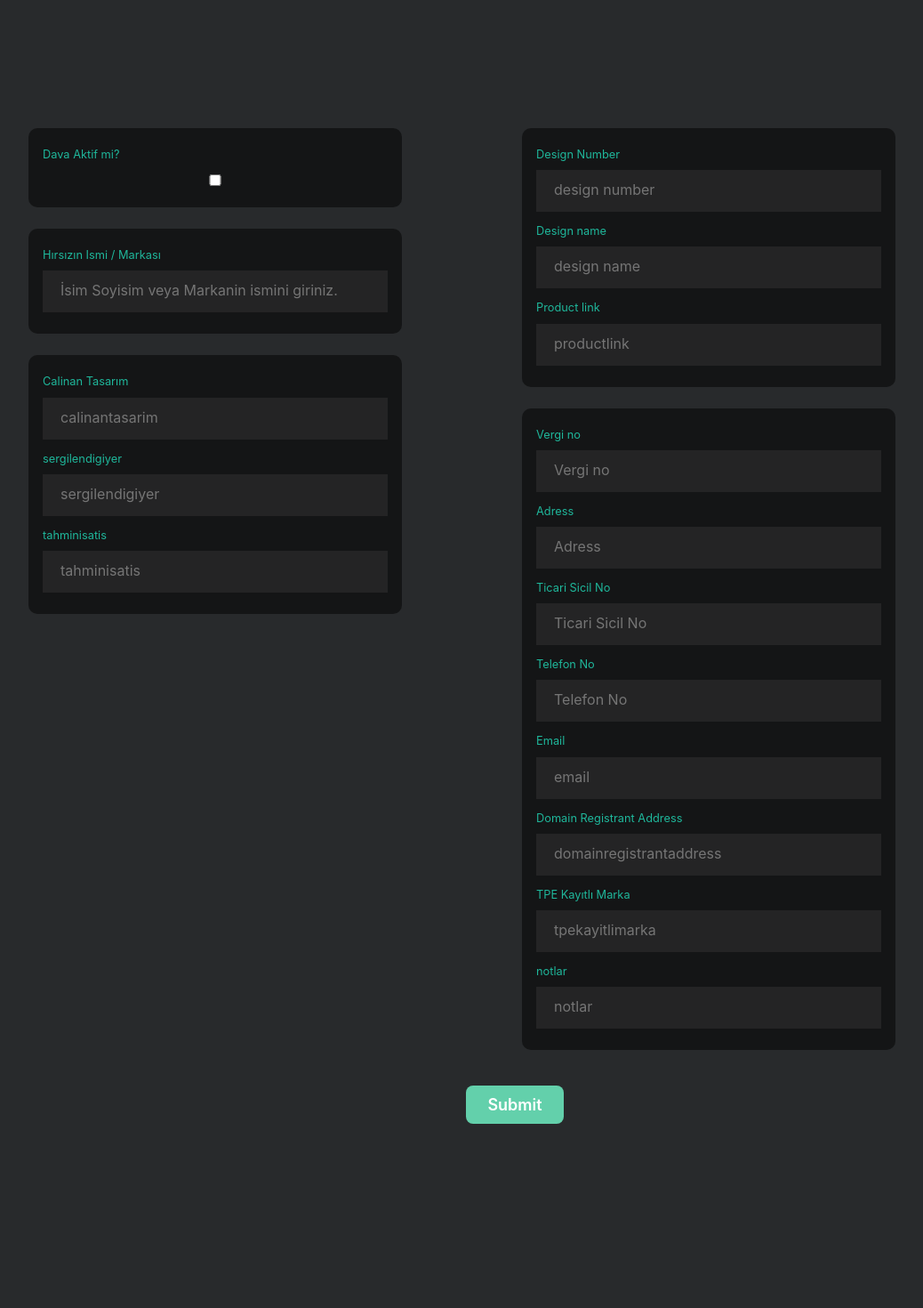
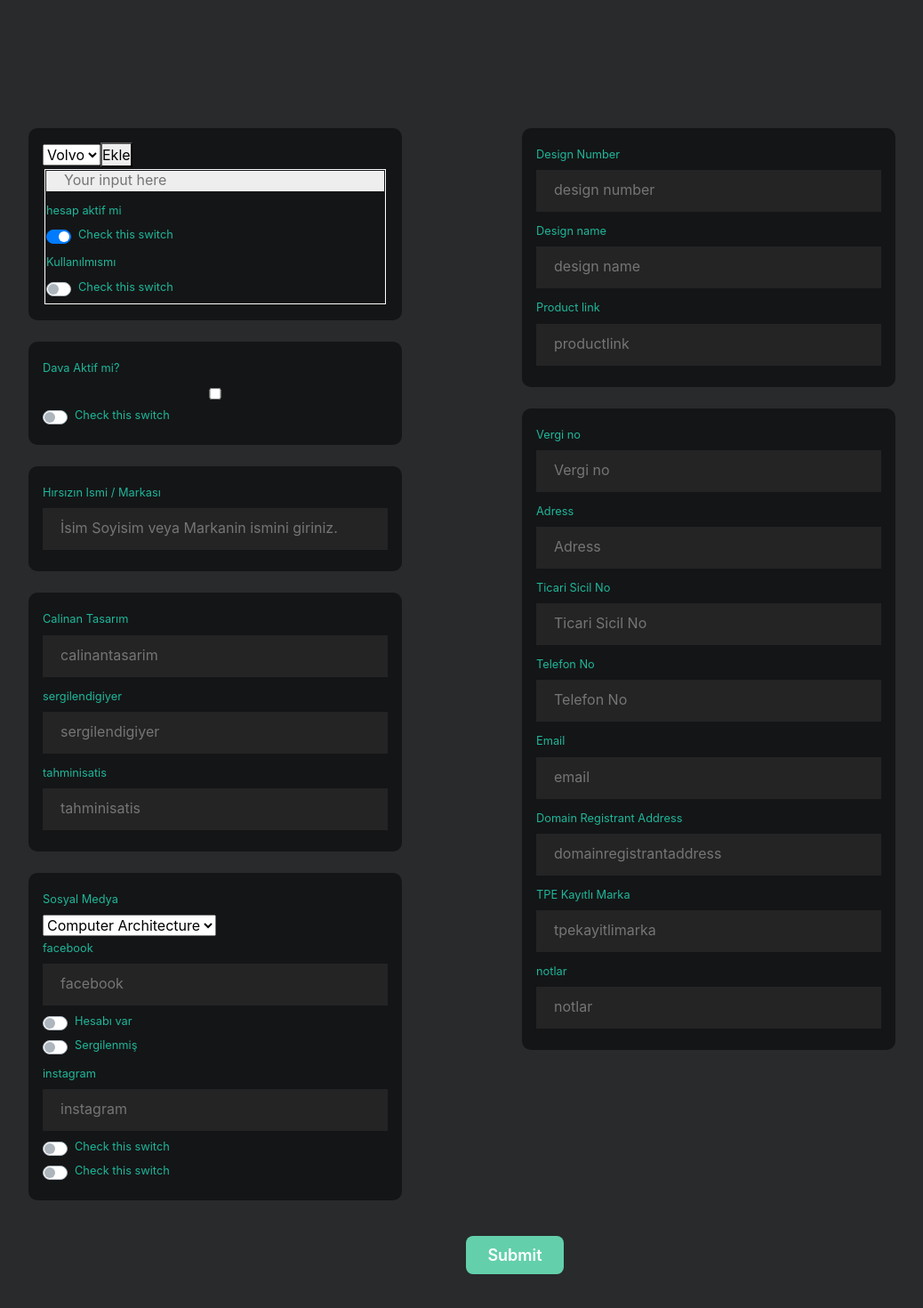
Before and after one commit to fport/dava-takip-frontend, a React (Create React App) app: page /add in a window 1280 px wide. Shown: the part 192-1662 px from the top of the page at 89% size, without its empty margins (61-1099 px from the left). Before the commit the page ends 1503 px from the top, so only its background shows below. Built offline with nearby package versions, Linux system fonts and the light colour scheme; sample sign-in values are in the browser's storage.

Commit message:
:zap: added something
added something

```diff
--- a/src/components/AddInfo/index.js
+++ b/src/components/AddInfo/index.js
@@ -1,7 +1,7 @@
 import { useState } from "react";
 import axios from "axios";
 import "./style.css";
-import { Container, Row, Col } from "react-bootstrap";
+import { Container, Row, Col, Form } from "react-bootstrap";
 
 const AddInfo = () => {
   const [dava, setDava] = useState({
@@ -23,6 +23,36 @@ const AddInfo = () => {
     tahminisatis: "",
   });
 
+  const [social, setSocial] = useState([
+    { medya: "facebook", active1: true, active2: false },
+  ]);
+
+  const onAddBtnClick = (event) => {
+    console.log(event);
+  };
+  const handleChange = (e) => {
+    const { name, value } = e.target;
+    setDava((prevState) => ({
+      ...prevState,
+      [name]: value,
+    }));
+  };
+
+  const handleOnChange = (e) => {
+    let reverse = !dava.active;
+    setDava((prevState) => ({
+      ...prevState,
+      active: reverse,
+    }));
+  };
+
+  const handleOnChangex = (e) => {
+    let reverse = !dava.social;
+    setDava((prevState) => ({
+      ...prevState,
+      social: reverse,
+    }));
+  };
   const addDava = async (e) => {
     e.preventDefault();
 
@@ -65,22 +95,6 @@ const AddInfo = () => {
     });
   };
 
-  const handleChange = (e) => {
-    const { name, value } = e.target;
-    setDava((prevState) => ({
-      ...prevState,
-      [name]: value,
-    }));
-  };
-
-  const handleOnChange = (e) => {
-    let reverse = !dava.active;
-    setDava((prevState) => ({
-      ...prevState,
-      active: reverse,
-    }));
-  };
-
   return (
     <>
       <div className="sayfa-bilgilendirme">
@@ -93,7 +107,54 @@ const AddInfo = () => {
               <Col>
                 <div className="grup">
                   <div className="form-group">
-                    <div className="aktif-checkbox"></div>
+                    <div>
+                      <select id="cars">
+                        <option value="Volvo">Volvo</option>
+                        <option value="Saab">Saab</option>
+                        <option value="Opel">Opel</option>
+                        <option value="Audi">Audi</option>
+                      </select>
+                      <button onClick={onAddBtnClick}>Ekle</button>
+                    </div>
+                    {social.map((val, index) => (
+                      <div
+                        key={index}
+                        style={{
+                          display: "flex",
+                          border: "1px solid white",
+                          margin: "2px",
+                          padding: "1px",
+                          flexDirection: "column",
+                        }}
+                      >
+                        <input
+                          style={{ height: "4px" }}
+                          placeholder="Your input here"
+                        />
+                        <div>
+                          <label htmlFor="active">hesap aktif mi</label>
+                          <Form.Check
+                            type="switch"
+                            id="custom-switch"
+                            label="Check this switch"
+                            checked={val.active1}
+                            onChange={handleOnChangex}
+                          />
+                          <label htmlFor="active">Kullanılmısmı</label>
+                          <Form.Check
+                            type="switch"
+                            id="custom-switch"
+                            label="Check this switch"
+                            checked={val.active2}
+                            onChange={handleOnChangex}
+                          />
+                        </div>
+                      </div>
+                    ))}
+                  </div>
+                </div>
+                <div className="grup">
+                  <div className="form-group">
                     <label htmlFor="active">Dava Aktif mi?</label>
                     <input
                       type="checkbox"
@@ -101,6 +162,13 @@ const AddInfo = () => {
                       name="active"
                       checked={dava.active}
                       onChange={handleOnChange}
+                    />
+                    <Form.Check
+                      type="switch"
+                      id="custom-switch"
+                      checked={dava.social}
+                      label="Check this switch"
+                      onChange={handleOnChangex}
                     />
                   </div>
                 </div>
@@ -146,6 +214,66 @@ const AddInfo = () => {
                       name="tahminisatis"
                       onChange={handleChange}
                       value={dava.tahminisatis}
+                    />
+                  </div>
+                </div>
+                <div className="grup">
+                  <div className="form-group">
+                    <div className="aktif-checkbox"></div>
+                    <label htmlFor="active">Sosyal Medya</label>
+                    <select name="dropdown">
+                      <option value="Computer Architecture" selected>
+                        Computer Architecture
+                      </option>
+                      <option value="Java">Java</option>
+                      <option value="Discrete Mathematics">
+                        Discrete Mathematics
+                      </option>
+                    </select>
+
+                    <label htmlFor="adress">facebook</label>
+                    <input
+                      className="input-box"
+                      type="text"
+                      placeholder="facebook"
+                      name="facebook"
+                      onChange={handleChange}
+                    />
+                    <Form.Check
+                      type="switch"
+                      id="custom-switch"
+                      checked={dava.social}
+                      label="Hesabı var"
+                      onChange={handleOnChangex}
+                    />
+                    <Form.Check
+                      type="switch"
+                      id="custom-switch"
+                      checked={dava.social}
+                      label="Sergilenmiş"
+                      onChange={handleOnChangex}
+                    />
+                    <label htmlFor="adress">instagram</label>
+                    <input
+                      className="input-box"
+                      type="text"
+                      placeholder="instagram"
+                      name="facebook"
+                      onChange={handleChange}
+                    />
+                    <Form.Check
+                      type="switch"
+                      id="custom-switch"
+                      checked={dava.social}
+                      label="Check this switch"
+                      onChange={handleOnChangex}
+                    />
+                    <Form.Check
+                      type="switch"
+                      id="custom-switch"
+                      checked={dava.social}
+                      label="Check this switch"
+                      onChange={handleOnChangex}
                     />
                   </div>
                 </div>
@@ -263,7 +391,6 @@ const AddInfo = () => {
               </Col>
             </Row>
           </Container>
-
         </div>
         <div className="dava-but">
           <button type="submit" className="dava-buton" onClick={addDava}>
--- a/src/components/AddInfo/style.css
+++ b/src/components/AddInfo/style.css
@@ -60,3 +60,7 @@
     margin:2rem;
     color: #4faa8f;
 }
+
+.sosyal {
+    display: flex;
+}
```
Also changed, not shown: 1 other file (tests, documents, lock files or other folders). Lines whose indentation alone changed are shown as unchanged.
